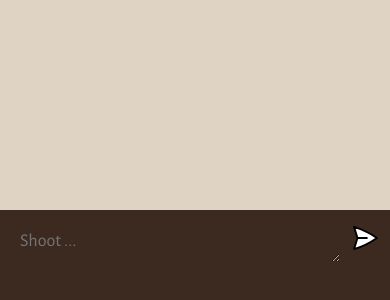
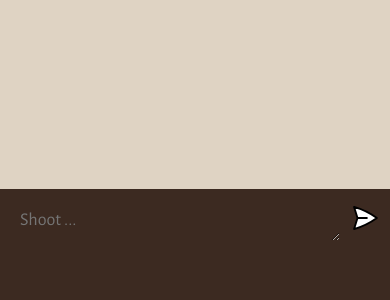
Before and after one commit to AnishGuruvelli/chat-gpt-ai, a website built with Vite: page client/index.html in a window 390 px wide. Shown: the part 530-830 px from the top of the page. Built offline with nearby package versions, Linux system fonts and the light colour scheme.

Commit message:
final change to ui

```diff
--- a/client/style.css
+++ b/client/style.css
@@ -24,7 +24,7 @@ body {
 
 /* Extra small devices (phones, 600px and down) */
 @media only screen and (max-width: 600px) {
-  #app {height: 95vh;}
+  #app {height: 92.55vh;}
 }
 
 
```
